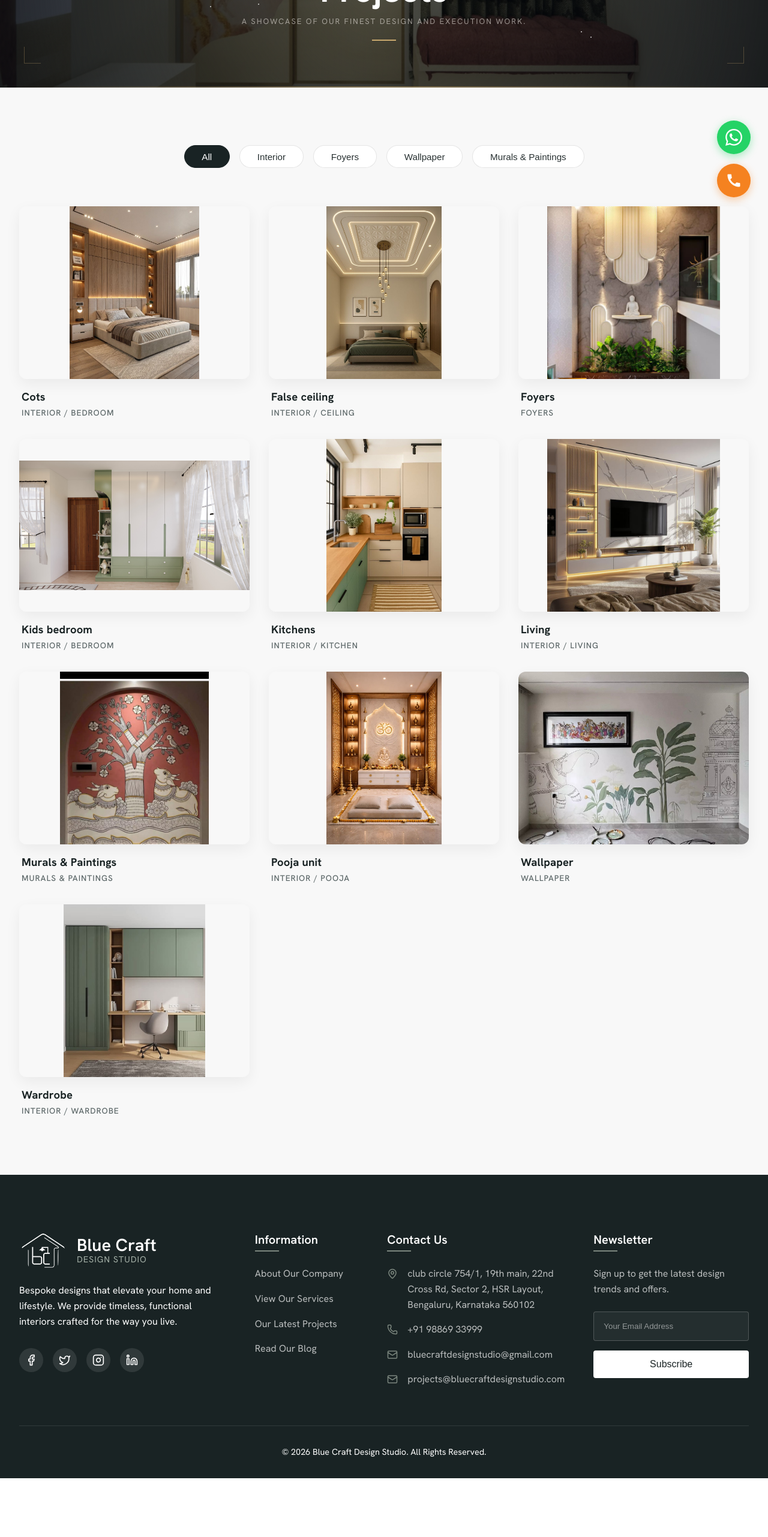
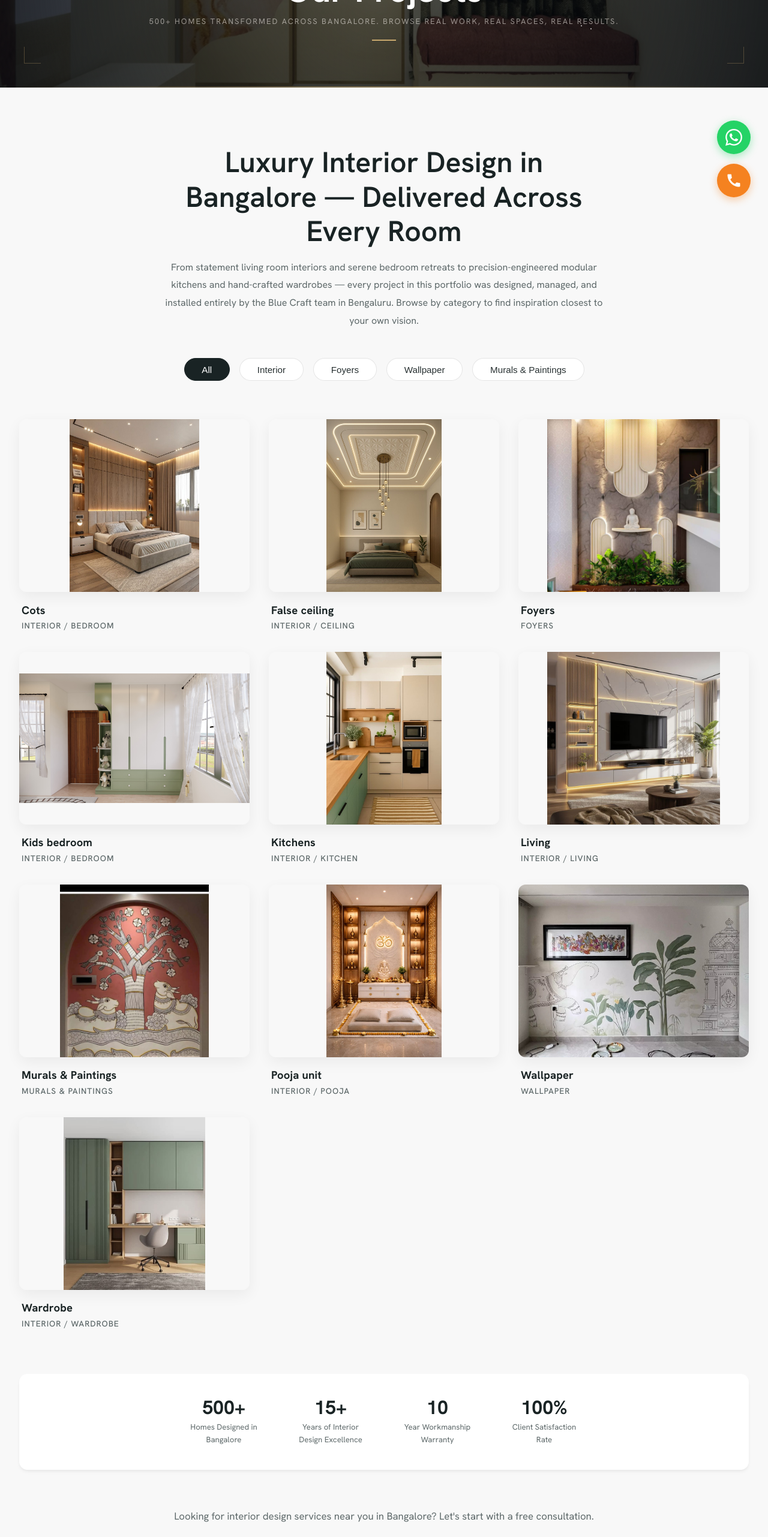
Before and after one commit to Lohith701/Blue_craft_design_studio, a React (Vite) app: page /projects in a window 1280 px wide. Shown: the part 234-2797 px from the top of the page at 60% size. Before the commit the page ends 2699 px from the top, so only its background shows below. Built offline with nearby package versions, Linux system fonts and the light colour scheme.

Commit message:
seo: rewrite Projects page — portfolio keywords, trust strip, Bangalore local SEO, CTA

```diff
--- a/src/pages/Projects.jsx
+++ b/src/pages/Projects.jsx
@@ -1,4 +1,5 @@
 import React, { useState, useCallback } from 'react';
+import { Link } from 'react-router-dom';
 import PageContainer from '../components/PageContainer';
 import ProjectModal from '../components/ProjectModal';
 import HeroBanner from '../components/HeroBanner';
@@ -20,19 +21,33 @@ const Projects = () => {
 
   return (
     <PageContainer
-      title="Projects"
-      description="Browse our portfolio of completed residential and commercial interior design projects in Bangalore."
+      title="Interior Design Portfolio Bangalore | Blue Craft Projects"
+      description="Explore Blue Craft's portfolio of completed interior design projects in Bangalore — living rooms, bedrooms, kitchens, wardrobes, foyers & luxury home interiors."
     >
       <HeroBanner
-        eyebrow="Our Portfolio"
-        title="Projects"
-        subtitle="A showcase of our finest design and execution work."
+        eyebrow="Interior Design Services Near Me — Bangalore"
+        title="Our Projects"
+        subtitle="500+ homes transformed across Bangalore. Browse real work, real spaces, real results."
         bgImage="/images/hero-banner/projects-banner.jpeg"
       />
 
       <section className="section bg-secondary min-h-screen">
         <div className="container">
 
+          {/* ── Section intro ── */}
+          <div className="text-center" style={{ maxWidth: '760px', margin: '0 auto 3rem' }}>
+            <h2 className="h2" style={{ marginBottom: '1rem' }}>
+              Luxury Interior Design in Bangalore — Delivered Across Every Room
+            </h2>
+            <p className="text-muted" style={{ lineHeight: '1.85' }}>
+              From statement living room interiors and serene bedroom retreats to precision-engineered
+              modular kitchens and hand-crafted wardrobes — every project in this portfolio was
+              designed, managed, and installed entirely by the Blue Craft team in Bengaluru.
+              Browse by category to find inspiration closest to your own vision.
+            </p>
+          </div>
+
+          {/* ── Category filters ── */}
           <div className="project-filters">
             {categories.map((cat) => (
               <button
@@ -45,6 +60,7 @@ const Projects = () => {
             ))}
           </div>
 
+          {/* ── Project grid ── */}
           <div className="grid grid-cols-3 gap-8">
             {filteredProjects.map((project) => (
               <div
@@ -59,7 +75,7 @@ const Projects = () => {
                 <div className="portfolio-img-wrapper">
                   <img
                     src={project.images[0]}
-                    alt={`${project.title} interior design by Blue Craft`}
+                    alt={`${project.title} interior design in Bangalore by Blue Craft`}
                     className="portfolio-img"
                     loading="lazy"
                     width="400"
@@ -74,6 +90,48 @@ const Projects = () => {
             ))}
           </div>
 
+          {/* ── Trust strip ── */}
+          <div
+            style={{
+              display: 'flex',
+              justifyContent: 'center',
+              flexWrap: 'wrap',
+              gap: '3rem',
+              marginTop: '4.5rem',
+              padding: '2.5rem 2rem',
+              background: 'var(--white)',
+              borderRadius: '14px',
+              boxShadow: 'var(--shadow-sm)',
+            }}
+          >
+            {[
+              { num: '500+', label: 'Homes Designed in Bangalore' },
+              { num: '15+',  label: 'Years of Interior Design Excellence' },
+              { num: '10',   label: 'Year Workmanship Warranty' },
+              { num: '100%', label: 'Client Satisfaction Rate' },
+            ].map((stat) => (
+              <div key={stat.label} style={{ textAlign: 'center' }}>
+                <div style={{ fontSize: '2rem', fontWeight: '700', color: 'var(--primary)', lineHeight: 1 }}>
+                  {stat.num}
+                </div>
+                <div style={{ fontSize: '0.82rem', color: 'var(--text-light)', marginTop: '0.4rem', maxWidth: '130px' }}>
+                  {stat.label}
+                </div>
+              </div>
+            ))}
+          </div>
+
+          {/* ── CTA ── */}
+          <div className="text-center" style={{ marginTop: '4rem' }}>
+            <p className="text-muted" style={{ marginBottom: '1.5rem', fontSize: '1.05rem' }}>
+              Looking for interior design services near you in Bangalore?
+              Let&apos;s start with a free consultation.
+            </p>
+            <Link to="/contact" className="btn btn-primary" style={{ gap: '0.6rem' }}>
+              Book a Free Consultation
+            </Link>
+          </div>
+
         </div>
       </section>
 
```
